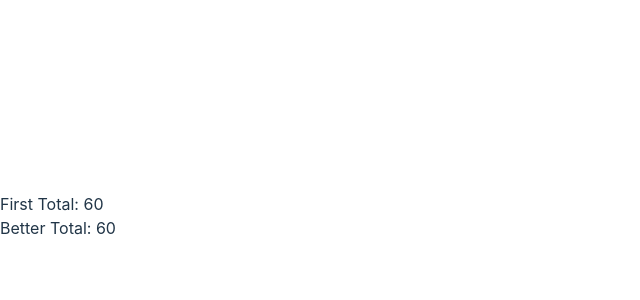
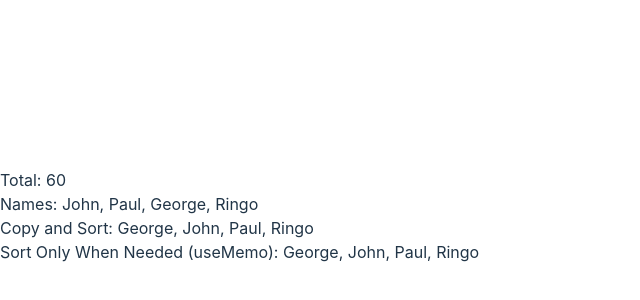
Before and after one commit to sung8/react-state-mgmt-study, a React (Vite) app: page / in a window 1280 px wide. Shown: the part 184-484 px from the top of the page, without its empty margins (0-640 px from the left). Built offline with nearby package versions, Linux system fonts and the light colour scheme.

Commit message:
useMemo sorting depending on state

```diff
--- a/src/App.jsx
+++ b/src/App.jsx
@@ -2,15 +2,22 @@ import { useState, useCallback, useMemo } from 'react';
 
 function App() {
   const [numbers] = useState([10, 20, 30]);
-  const inefficientTotal = numbers.reduce((acc, number) => acc + number, 0);
   const total = useMemo(
     () => numbers.reduce((acc, number) => acc + number, 0),
     [numbers]
   );
+
+  const [names] = useState(['John', 'Paul', 'George', 'Ringo']);
+  // const sortInPlaceNames = names.sort();
+  const copyAndSortNames = [...names].sort();
+  const useMemoAndSort = useMemo(() => [...names].sort(), [names]);
   return (
     <div className="App">
-      <div>First Total: {inefficientTotal}</div>
-      <div>Better Total: {total}</div>
+      <div>Total: {total}</div>
+      <div>Names: {names.join(', ')}</div>
+      {/* <div>Sorted In-Place: {sortInPlaceNames.join(', ')}</div> */}
+      <div>Copy and Sort: {copyAndSortNames.join(', ')}</div>
+      <div>Sort Only When Needed (useMemo): {useMemoAndSort.join(', ')}</div>
     </div>
   );
 }
```
